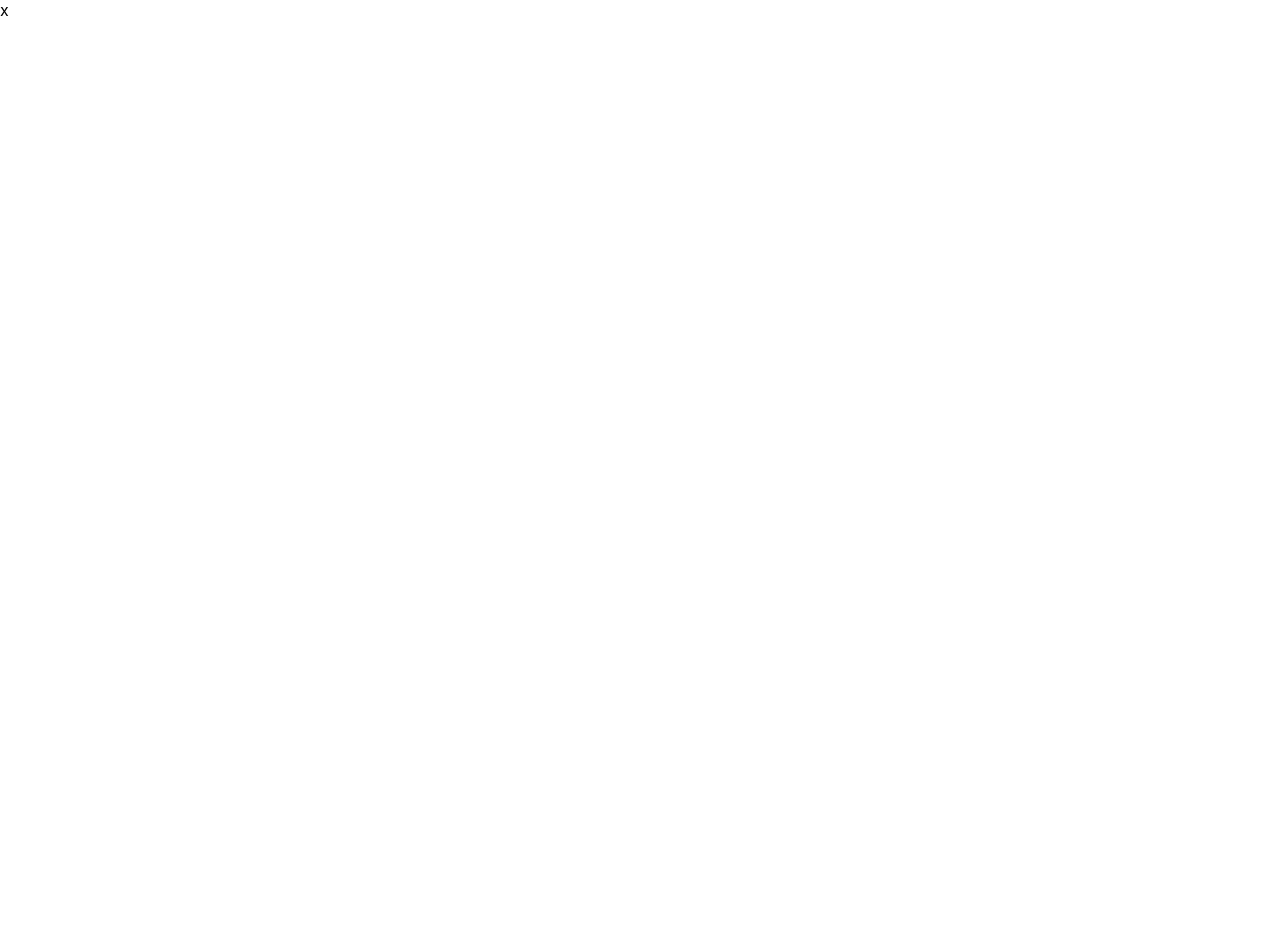
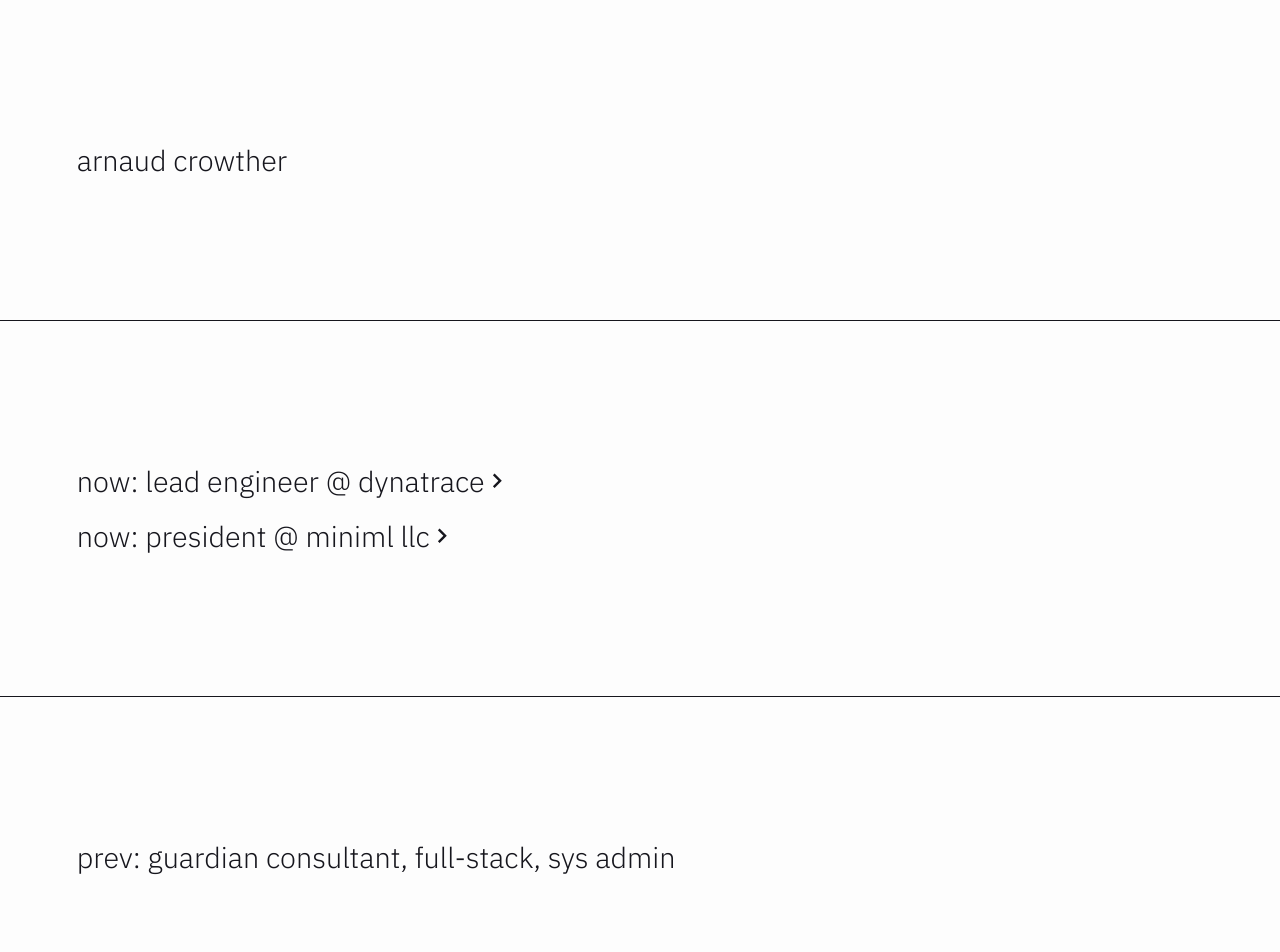
Before and after one commit to areknow/arnaud-cr-react, a Next.js app: page / in a window 1280 px wide. Shown: the top 952 px of the page. Before the commit the page ends 800 px from the top, so only its background shows below. Built offline with nearby package versions, Linux system fonts and the light colour scheme.

Commit message:
migrated content

```diff
--- /dev/null
+++ b/components/resume/index.tsx
@@ -0,0 +1,28 @@
+import Data from "../../data/resume.json";
+import Link from "next/link";
+import KeyboardArrowRightIcon from "@material-ui/icons/KeyboardArrowRight";
+import styles from "./style.module.scss";
+
+export const Resume = () => {
+  return (
+    <>
+      {Data.resume.map(({ text, links }, i) => (
+        <section className={styles.section} key={i}>
+          {text ? text : null}
+          {(links as [])?.map(({ text, href }, i) => (
+            <div key={i}>
+              <Link href={href}>
+                <a target="_blank">
+                  <span>{text}</span>
+                  <div className={styles.icons}>
+                    <KeyboardArrowRightIcon />
+                  </div>
+                </a>
+              </Link>
+            </div>
+          ))}
+        </section>
+      ))}
+    </>
+  );
+};
--- /dev/null
+++ b/components/resume/style.module.scss
@@ -0,0 +1,58 @@
+@import "../../styles/site/variables";
+
+.section {
+  padding: 140px 6%;
+  border-bottom: 1px solid $black;
+  &:last-child {
+    border-bottom: none;
+    padding: 60px 6%;
+  }
+  div {
+    margin-bottom: 14px;
+    &:last-child {
+      margin-bottom: 0;
+    }
+    a {
+      text-decoration: none;
+      color: inherit;
+      display: inline-flex;
+      align-items: center;
+      .icons {
+        transform: translateX(0) translateY(1px) scale(1.2);
+        transition: transform 50ms ease-in-out;
+      }
+      &:hover {
+        .icons {
+          transform: translateX(0.5rem) translateY(1px) scale(1.2);
+        }
+      }
+    }
+  }
+}
+
+@media (max-width: 700px) {
+  .section {
+    padding: 120px 5%;
+    &:last-child {
+      padding: 30px 5%;
+    }
+  }
+}
+
+@media (max-width: 350px) {
+  .section {
+    div {
+      a {
+        .icons {
+          display: none;
+        }
+      }
+    }
+  }
+}
+
+@media (prefers-color-scheme: dark) {
+  .section {
+    border-color: $white;
+  }
+}
--- /dev/null
+++ b/data/resume.json
@@ -0,0 +1,33 @@
+{
+  "title": "Arnaud Crowther",
+  "resume": [
+    {
+      "text": "arnaud crowther",
+      "links": null
+    },
+    {
+      "text": null,
+      "links": [
+        { "text": "now: lead engineer @ dynatrace", "href": "//dynatrace.com" },
+        { "text": "now: president @ miniml llc", "href": "http://miniml.co" }
+       ]
+    },
+    {
+      "text": "prev: guardian consultant, full-stack, sys admin",
+      "links": null
+    },
+    {
+      "text": "",
+      "links": [
+        { "text": "ping@arnaud.cr", "href": "mailto:ping@arnaud.cr", "target": null },
+        { "text": "github", "href": "//github.com/areknow", "target": "_blank"  },
+        { "text": "linkedin", "href": "//linkedin.com/in/arnaudcrowther", "target": "_blank"  },
+        { "text": "instagram", "href": "//instagram.com/arnaud.pc", "target": "_blank"  }
+       ]
+    },
+    {
+      "text": "detroit, {year}",
+      "links": null
+    }
+  ]
+}
--- a/package.json
+++ b/package.json
@@ -8,6 +8,8 @@
     "start": "next start"
   },
   "dependencies": {
+    "@material-ui/core": "^4.11.0",
+    "@material-ui/icons": "^4.9.1",
     "classnames": "^2.2.6",
     "next": "10.0.0",
     "react": "17.0.1",
--- a/pages/_app.tsx
+++ b/pages/_app.tsx
@@ -1,4 +1,4 @@
-import "../styles/globals.scss";
+import "../styles/styles.scss";
 
 const MyApp = ({ Component, pageProps }) => {
   return <Component {...pageProps} />;
--- a/pages/index.tsx
+++ b/pages/index.tsx
@@ -1,4 +1,5 @@
 import Head from "next/head";
+import { Resume } from "../components/resume";
 
 const Home = () => {
   return (
@@ -6,7 +7,9 @@ const Home = () => {
       <Head>
         <title>x</title>
       </Head>
-      <main>x</main>
+      <main>
+        <Resume></Resume>
+      </main>
     </>
   );
 };
--- a/styles/globals.scss
+++ /dev/null
@@ -1,16 +0,0 @@
-html,
-body {
-  padding: 0;
-  margin: 0;
-  font-family: -apple-system, BlinkMacSystemFont, Segoe UI, Roboto, Oxygen,
-    Ubuntu, Cantarell, Fira Sans, Droid Sans, Helvetica Neue, sans-serif;
-}
-
-a {
-  color: inherit;
-  text-decoration: none;
-}
-
-* {
-  box-sizing: border-box;
-}
--- /dev/null
+++ b/styles/site/_global.scss
@@ -0,0 +1,46 @@
+@import url("https://fonts.googleapis.com/css?family=IBM+Plex+Sans:300&display=swap");
+
+* {
+  box-sizing: border-box;
+}
+
+::selection {
+  background: $black;
+  color: rgb(252, 252, 252);
+}
+
+::-webkit-scrollbar {
+  display: none;
+}
+
+html {
+  line-height: initial;
+  background-color: $white;
+  color: $black;
+}
+body {
+  font-style: normal;
+  padding: 0;
+  margin: 0;
+  font-family: "IBM Plex Sans", sans-serif;
+  font-size: calc(1em + 1vw);
+  font-weight: 100;
+  line-height: 1.4;
+}
+
+h1 {
+  text-align: center;
+  margin: 0;
+  margin-top: 100px;
+}
+
+.icons {
+  font-size: unset;
+}
+
+@media (prefers-color-scheme: dark) {
+  html {
+    background-color: $black;
+    color: $white;
+  }
+}
--- /dev/null
+++ b/styles/site/_variables.scss
@@ -0,0 +1,2 @@
+$black: #16161d;
+$white: #fdfdfd;
--- /dev/null
+++ b/styles/styles.scss
@@ -0,0 +1,3 @@
+// Defaults
+@import "./site/variables";
+@import "./site/global";
```
Also changed, not shown: 1 other file (tests, documents, lock files or other folders).
